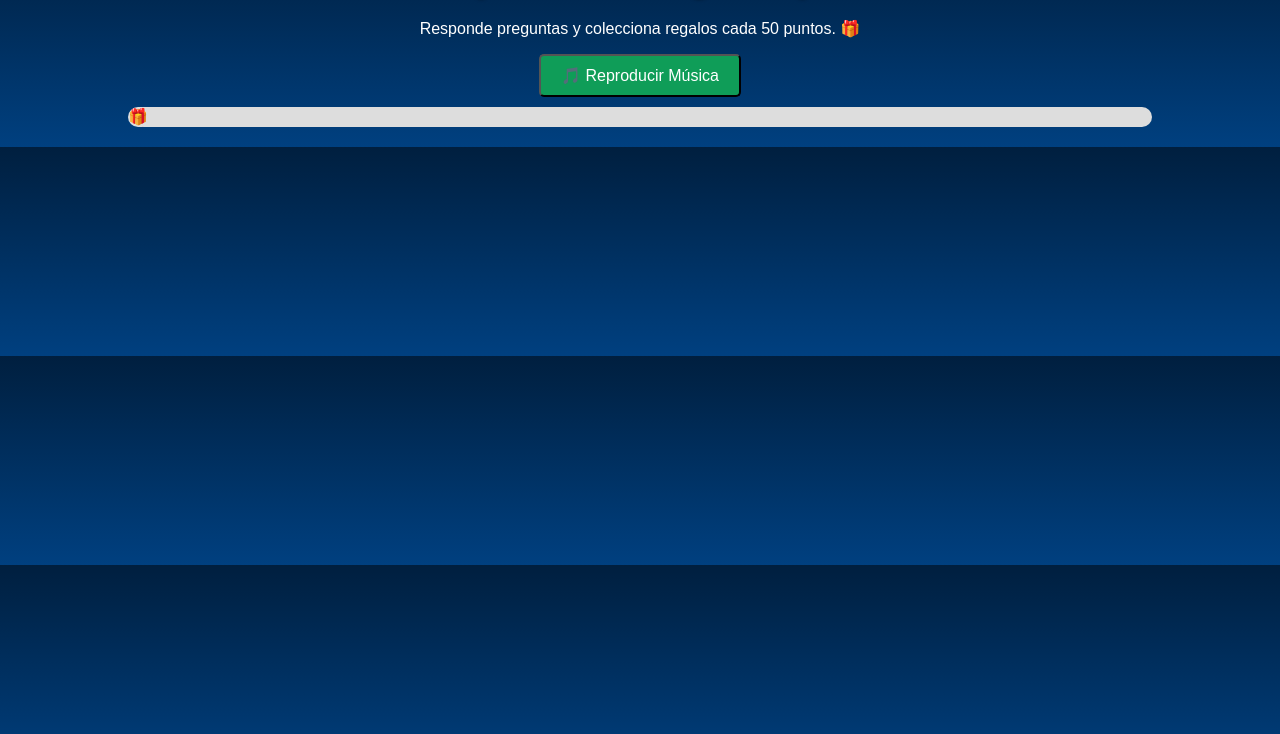
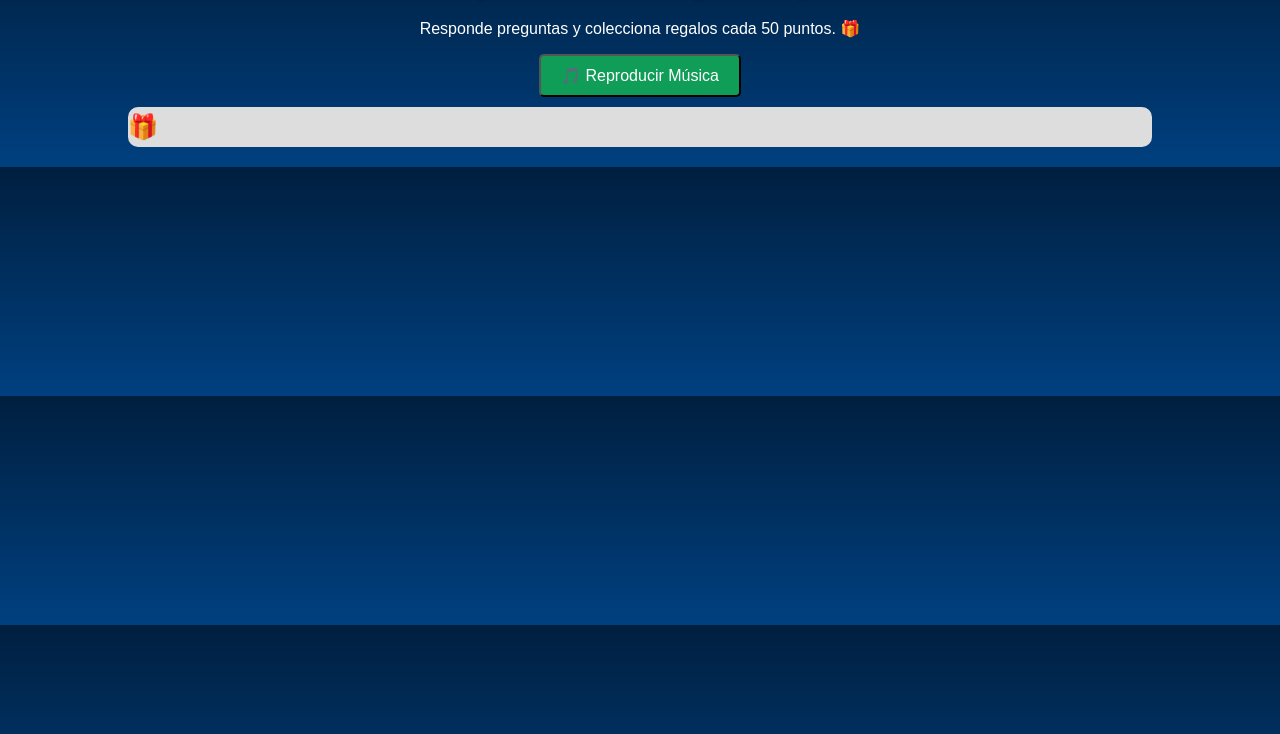
Before and after one commit to danifdiaz/trivia-regalos-navidad, a plain HTML site: page index.html in a window 1280 px wide. Shown: the part 62-796 px from the top of the page. Drawn offline with Linux system fonts and the light colour scheme.

Commit message:
Update styles.css

```diff
--- a/styles.css
+++ b/styles.css
@@ -29,7 +29,7 @@ button:hover {
   display: none;
 }
 
-#meme-screen, #gift-screen {
+#gift-screen {
   display: none;
   flex-direction: column;
   align-items: center;
@@ -43,27 +43,21 @@ button:hover {
   z-index: 10;
 }
 
-#meme-img {
-  max-width: 90%;
-  max-height: 80%;
-  border-radius: 10px;
-  margin-bottom: 20px;
-}
-
 #gift-number {
   font-size: 2rem;
   color: white;
   margin: 20px 0;
 }
 
-/* Barra de progreso */
+/* Barra de progreso con regalos */
 #score-bar-container {
   width: 80%;
-  height: 20px;
+  height: 40px;
   background-color: #ddd;
   margin: 10px auto;
   border-radius: 10px;
   overflow: hidden;
+  position: relative;
 }
 
 #score-bar {
@@ -71,4 +65,25 @@ button:hover {
   width: 0;
   background-color: #0f9d58;
   transition: width 0.5s ease-in-out;
+  position: relative;
 }
+
+.gift-icon {
+  position: absolute;
+  top: 50%;
+  transform: translateY(-50%);
+  font-size: 1.5rem;
+  pointer-events: none;
+}
+
+#gift-icon-1 {
+  left: 33%;
+}
+
+#gift-icon-2 {
+  left: 66%;
+}
+
+#gift-icon-3 {
+  right: 0;
+}
```
